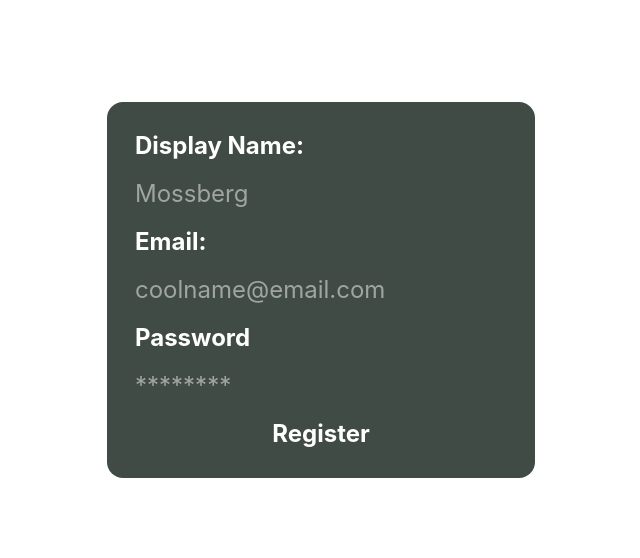
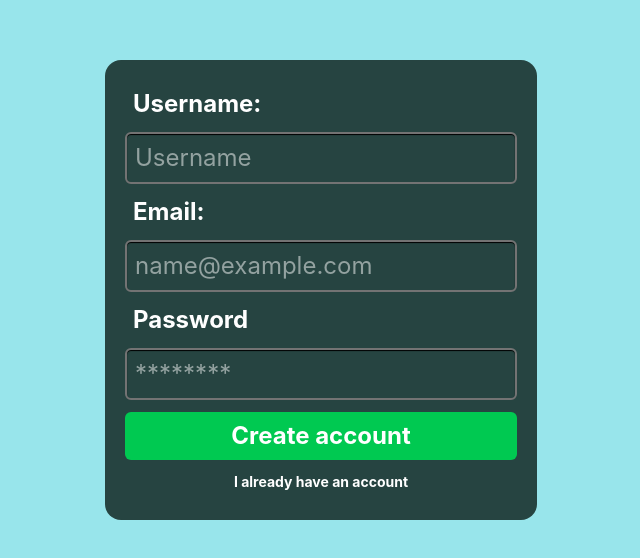
Before and after one commit to Mask1nen/2026-TDDD27-LiUMaster, a React (Vite) app in the folder liumaster/: page /Register in a window 1280 px wide. Shown: the part 110-668 px from the top of the page, without its empty margins (319-959 px from the left). Built offline with nearby package versions, Linux system fonts and the light colour scheme; no server answers.

Commit message:
started work on settings and profile, added a dropdown list and resty

```diff
--- a/liumaster/src/components/login.tsx
+++ b/liumaster/src/components/login.tsx
@@ -21,15 +21,15 @@ function LoginPage() {
 	}
 
 	return (
-		<div className="flex justify-center items-center flex-col h-screen w-screen">
+		<div className="flex justify-center items-center flex-col h-screen w-screen bg-[#98E5EB]">
 			<form onSubmit={handleLogin}>
-				<div className="flex flex-col bg-[#000F08]/75 text-white p-5 rounded-2xl text-2xl">
+				<div className="flex flex-col bg-[#000F08]/75 text-white p-5 rounded-2xl text-2xl gap-1">
 					{error && <p className="text-red-400 text-sm px-2">{error}</p>}
 					<label className="p-2" htmlFor="email">
 						<b>Email: </b>
 					</label>
 					<input
-						className="p-2"
+						className="p-2 border-2 border-neutral-500 rounded-md inset-shadow-xs inset-shadow-black"
 						onChange={(e) => {
 							setEmailRef(e.target.value);
 						}}
@@ -43,7 +43,7 @@ function LoginPage() {
 						<b>Password</b>
 					</label>
 					<input
-						className="p-2"
+						className="p-2 border-2 border-neutral-500 rounded-md inset-shadow-xs inset-shadow-black"
 						onChange={(e) => {
 							setPasswordRef(e.target.value);
 						}}
@@ -53,12 +53,15 @@ function LoginPage() {
 						required
 					></input>
 
-					<button className="p-2 hover:bg-black/25" type="submit">
-						<b>Login</b>
+					<button
+						className="bg-green-500 rounded-md p-2 hover:bg-green-700 mt-2"
+						type="submit"
+					>
+						<b>Sign in</b>
 					</button>
 					<Link
 						to="/Register"
-						className="p-2 hover:bg-black/25 flex justify-center items-center"
+						className="p-2 hover:bg-black/25 flex justify-center items-center text-sm text-center"
 					>
 						<b>Register</b>
 					</Link>
--- a/liumaster/src/components/navbar.tsx
+++ b/liumaster/src/components/navbar.tsx
@@ -1,21 +1,31 @@
 import { Link } from "react-router-dom";
 import { useAuth } from "../context/UserAuthContext.tsx";
+import { useState } from "react";
+import ProfileDropDown from "./profiledropdown.tsx";
 
 function NavBar() {
-	const { user, logoutUser } = useAuth();
+	const { user } = useAuth();
+	const [showProfileDropdown, setShowProfileDropdown] = useState(false);
 
 	return (
 		<nav className="flex justify-between h-1/14 w-full p-1 border-b-2 border-neutral-600 bg-[#98E5EB]">
-			<Link to="/" className="hover:bg-black/25 p-2 hover:cursor-pointerx">
+			<Link to="/" className="hover:bg-black/25 p-2 hover:cursor-pointer		">
 				LiuMaster
 			</Link>
 			{user && (
-				<button
-					className="hover:bg-black/25 p-2 hover:cursor-pointer text-shadow-md text-shadow-black"
-					onClick={logoutUser}
-				>
-					Log out
-				</button>
+				<div className="relative">
+					<button
+						className="hover:bg-black/25 p-2 hover:cursor-pointer text-shadow-md text-shadow-black"
+						onClick={() => setShowProfileDropdown(!showProfileDropdown)}
+					>
+						Profile
+					</button>
+					{showProfileDropdown && (
+						<div className="absolute right-0 top-full mt-1 z-50">
+							<ProfileDropDown />
+						</div>
+					)}
+				</div>
 			)}
 		</nav>
 	);
--- /dev/null
+++ b/liumaster/src/components/profiledropdown.tsx
@@ -0,0 +1,23 @@
+import { Link } from "react-router-dom";
+import { useAuth } from "../context/UserAuthContext.tsx";
+
+function ProfileDropDown() {
+	const { logoutUser } = useAuth();
+	return (
+		<div className="flex flex-col bg-black/50 p-3 rounded-md gap-2">
+			<Link to="Profile" className="hover:bg-white/50 p-2 rounded-md">
+				Profile
+			</Link>
+			<Link to="Settings" className="hover:bg-white/50 p-2 rounded-md">
+				Settings
+			</Link>
+			<button
+				onClick={logoutUser}
+				className="hover:bg-white/50 p-2 rounded-md text-shadow-md text-shadow-black"
+			>
+				Log out
+			</button>
+		</div>
+	);
+}
+export default ProfileDropDown;
--- a/liumaster/src/components/register.tsx
+++ b/liumaster/src/components/register.tsx
@@ -1,10 +1,11 @@
 import { useState } from "react";
 import { useAuth } from "../context/UserAuthContext.tsx";
+import { Link } from "react-router-dom";
 
 function RegisterPage() {
 	const [emailRef, setEmailRef] = useState("");
 	const [passwordRef, setPasswordRef] = useState("");
-	const [displayNameRef, setdisplayNameRef] = useState("");
+	const [usernameRef, setusernameRef] = useState("");
 	const [error, setError] = useState("");
 	const { registerUser } = useAuth();
 
@@ -12,40 +13,40 @@ function RegisterPage() {
 		e.preventDefault();
 		setError("");
 		try {
-			await registerUser(emailRef, passwordRef, displayNameRef);
-			alert("Welcome " + displayNameRef);
+			await registerUser(emailRef, passwordRef, usernameRef);
+			alert("Welcome " + usernameRef);
 		} catch (err) {
 			setError(err.message);
 		}
 	}
 	return (
-		<div className="flex justify-center items-center flex-col h-screen w-screen">
+		<div className="flex justify-center items-center flex-col h-screen w-screen bg-[#98E5EB]">
 			<form onSubmit={handleRegister}>
-				<div className="flex flex-col bg-[#000F08]/75 text-white p-5 rounded-2xl text-2xl">
+				<div className="flex flex-col bg-[#000F08]/75 text-white p-5 rounded-2xl text-2xl gap-1">
 					{error && <p className="text-red-400 text-sm px-2">{error}</p>}
-					<label className="p-2" htmlFor="displayName">
-						<b>Display Name: </b>
+					<label className="p-2" htmlFor="Username">
+						<b>Username: </b>
 					</label>
 					<input
-						className="p-2"
+						className="p-2 border-2 border-neutral-500 rounded-md inset-shadow-xs inset-shadow-black"
 						onChange={(e) => {
-							setdisplayNameRef(e.target.value);
+							setusernameRef(e.target.value);
 						}}
 						type="string"
-						placeholder="Mossberg"
-						id="displayName"
+						placeholder="Username"
+						id="username"
 						required
 					></input>
 					<label className="p-2" htmlFor="email">
 						<b>Email: </b>
 					</label>
 					<input
-						className="p-2"
+						className="p-2 border-2 border-neutral-500 rounded-md inset-shadow-xs inset-shadow-black"
 						onChange={(e) => {
 							setEmailRef(e.target.value);
 						}}
 						type="email"
-						placeholder="coolname@email.com"
+						placeholder="name@example.com"
 						id="email"
 						required
 					></input>
@@ -54,7 +55,7 @@ function RegisterPage() {
 						<b>Password</b>
 					</label>
 					<input
-						className="p-2"
+						className="p-2 border-2 border-neutral-500 rounded-md inset-shadow-xs inset-shadow-black"
 						onChange={(e) => {
 							setPasswordRef(e.target.value);
 						}}
@@ -64,9 +65,18 @@ function RegisterPage() {
 						required
 					></input>
 
-					<button className="p-2 hover:bg-black/25" type="submit">
-						<b>Register</b>
+					<button
+						className="bg-green-500 rounded-md p-2 hover:bg-green-700 mt-2"
+						type="submit"
+					>
+						<b>Create account</b>
 					</button>
+					<Link
+						to="/Login"
+						className="p-2 hover:bg-black/25 text-sm text-center"
+					>
+						<b>I already have an account</b>
+					</Link>
 				</div>
 			</form>
 		</div>
--- a/liumaster/src/components/router.tsx
+++ b/liumaster/src/components/router.tsx
@@ -25,6 +25,22 @@ function RouterComponent() {
 		<Routes>
 			<Route path="/" element={<Layout />}>
 				<Route index element={<Navigate to="/Dashboard" replace />} />
+				<Route
+					path="Profile"
+					element={
+						<PrivateRoute>
+							<h1>Hello! This is your profile.</h1>
+						</PrivateRoute>
+					}
+				/>
+				<Route
+					path="Settings"
+					element={
+						<PrivateRoute>
+							<h1>Hello! These are the settings.</h1>
+						</PrivateRoute>
+					}
+				/>
 				<Route
 					path="Dashboard"
 					element={
--- a/liumaster/src/context/UserAuthContext.tsx
+++ b/liumaster/src/context/UserAuthContext.tsx
@@ -40,7 +40,7 @@ export function AuthProvider({ children }: { children: ReactNode }) {
 	const registerUser = async (
 		email: string,
 		password: string,
-		displayName: string
+		username: string
 	) => {
 		const userCredential = await createUserWithEmailAndPassword(
 			auth,
@@ -51,7 +51,7 @@ export function AuthProvider({ children }: { children: ReactNode }) {
 		console.log("User created with ID: ", user.uid);
 		await setDoc(doc(db, "users", user.uid), {
 			userID: user.uid,
-			displayName: displayName,
+			username: username,
 			email: email,
 		});
 	};
```
Also changed, not shown: liumaster/src/components/profile.tsx (added).
